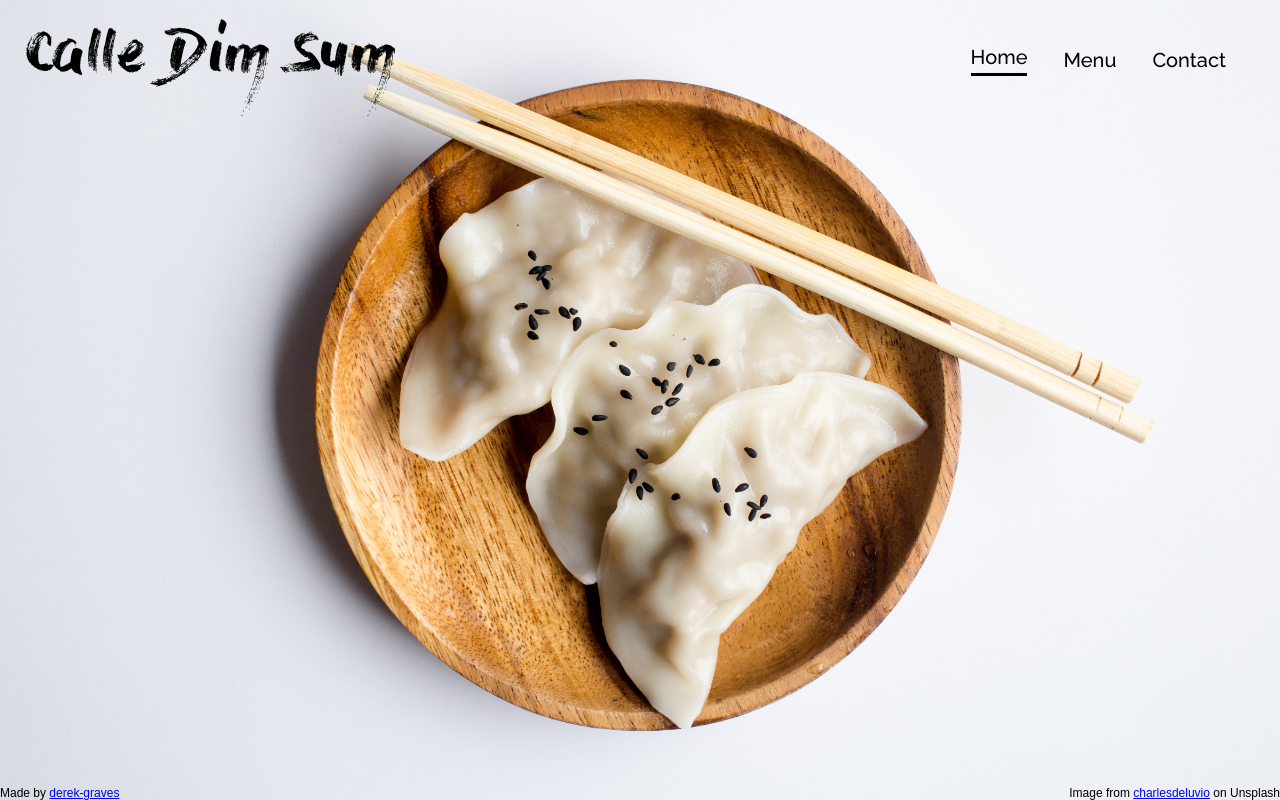
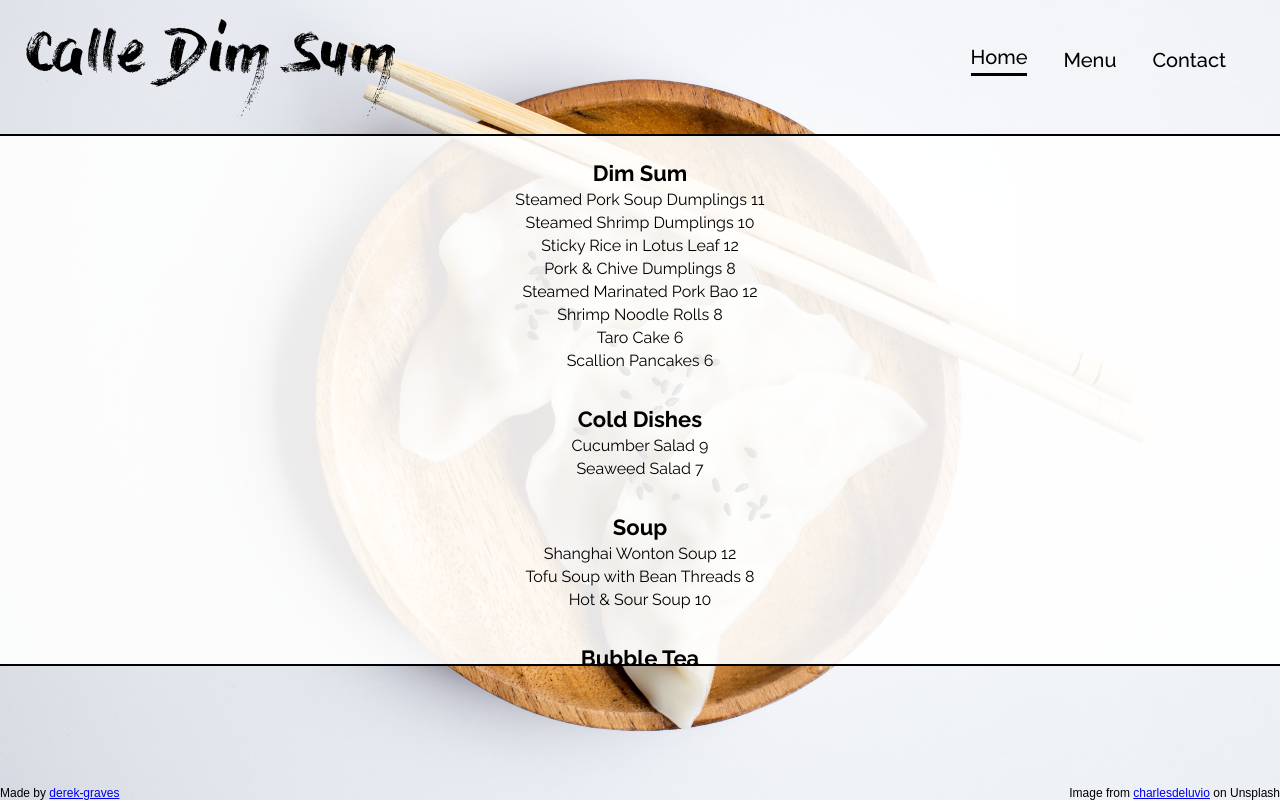
Before and after one commit to derek-graves/restaurant-page, a website built with webpack: page dist/index.html in a window 1280 px wide. Both pictures are taken after a click on the element "Menu". Built offline with nearby package versions, Linux system fonts and the light colour scheme.

Commit message:
Load menu with JS

```diff
--- a/src/contact.js
+++ b/src/contact.js
@@ -42,8 +42,16 @@ const setBackground = () => {
   }
 };
 
+const centerContent = () => {
+  const main = document.querySelector(".main");
+  if (!main.classList.contains("center-content")) {
+    main.classList.add("center-content");
+  }
+};
+
 const loadContact = () => {
   setBackground();
+  centerContent();
 
   const main = document.querySelector(".main");
   main.textContent = "";
--- a/src/index.js
+++ b/src/index.js
@@ -1,8 +1,12 @@
 import "./style.css";
 import pageLoad from "./page-load";
 import loadContact from "./contact.js";
+import loadMenu from "./menu";
 
 pageLoad();
 
 const contactButton = document.querySelector(".nav").children.item(2);
 contactButton.onclick = loadContact;
+
+const menuButton = document.querySelector(".nav").children.item(1);
+menuButton.onclick = loadMenu;
--- a/src/menu.js
+++ b/src/menu.js
@@ -0,0 +1,85 @@
+const menuElementCreator = (heading, content) => {
+  const newElement = document.createElement("div");
+  newElement.classList.add("menu-container");
+
+  const newHead = document.createElement("div");
+  newHead.classList.add("menu-header");
+  newHead.textContent = heading;
+  newElement.appendChild(newHead);
+
+  // create menu item element for each key in content
+  // append element text and price for each item
+  for (const key of Object.keys(content)) {
+    const newContent = document.createElement("p");
+    newContent.textContent = `${key}  ${content[key]}`;
+    newElement.appendChild(newContent);
+  }
+
+  return newElement;
+};
+
+const createMenu = () => {
+  // generate contents
+  const menu = [];
+
+  const fullMenu = {
+    "Dim Sum": {
+      "Steamed Pork Soup Dumplings": 11,
+      "Steamed Shrimp Dumplings": 10,
+      "Sticky Rice in Lotus Leaf": 12,
+      "Pork & Chive Dumplings": 8,
+      "Steamed Marinated Pork Bao": 12,
+      "Shrimp Noodle Rolls": 8,
+      "Taro Cake": 6,
+      "Scallion Pancakes": 6,
+    },
+    "Cold Dishes": { "Cucumber Salad": 9, "Seaweed Salad": 7 },
+    Soup: {
+      "Shanghai Wonton Soup": 12,
+      "Tofu Soup with Bean Threads": 8,
+      "Hot & Sour Soup": 10,
+    },
+    "Bubble Tea": {
+      "Black Milk Tea": 5,
+      "Coconut Milk Tea": 5,
+      "Red Bean Milk Tea": 6,
+      "Taro Milk Tea": 6,
+    },
+  };
+
+  for (const key of Object.keys(fullMenu)) {
+    const menuElement = menuElementCreator(key, fullMenu[key]);
+    menu.push(menuElement);
+  }
+
+  return menu;
+};
+
+const setBackground = () => {
+  // maintain or adjust display of main background
+  const main = document.querySelector(".main");
+  if (!main.classList.contains("show-main-bg")) {
+    main.classList.add("show-bg");
+  }
+};
+
+const decenterContent = () => {
+  const main = document.querySelector(".main");
+  if (main.classList.contains("center-content")) {
+    main.classList.remove("center-content");
+  }
+};
+
+const loadMenu = () => {
+  setBackground();
+  decenterContent();
+
+  const main = document.querySelector(".main");
+  main.textContent = "";
+  const menu = createMenu();
+  for (const item of menu) {
+    main.appendChild(item);
+  }
+};
+
+export default loadMenu;
--- a/src/style.css
+++ b/src/style.css
@@ -86,27 +86,26 @@ body {
   align-self: center;
 
   display: flex;
-  justify-content: center;
+  flex-direction: column;
   align-items: center;
+  gap: 36px;
+
+  font-family: "Raleway";
+  font-weight: 400;
+
+  padding: 24px 0;
 }
 
 .show-bg {
   background-color: rgba(255, 255, 255, 0.9);
   border-top: 2px solid #000;
   border-bottom: 2px solid #000;
+
+  overflow: scroll;
 }
 
-.menu {
-  display: flex;
-  flex-direction: column;
+.center-content {
   justify-content: center;
-  align-items: center;
-  gap: 36px;
-
-  max-width: 500px;
-
-  font-family: "Raleway";
-  font-weight: 400;
 }
 
 .menu-container {
@@ -115,6 +114,8 @@ body {
   justify-content: center;
   align-items: center;
   gap: 4px;
+
+  max-width: 500px;
 }
 
 .menu-header {
```
Also changed, not shown: dist/index.bundle.js.
